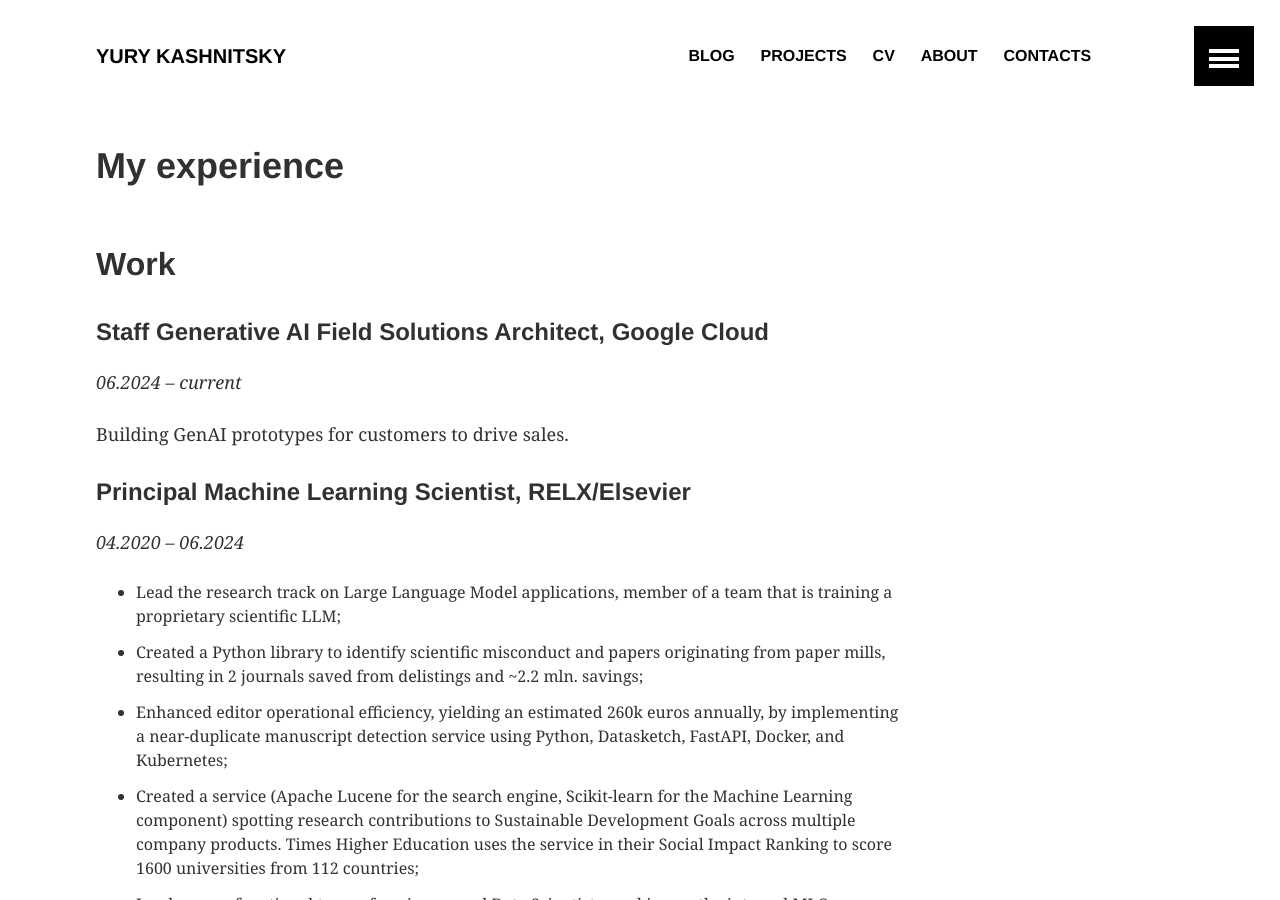
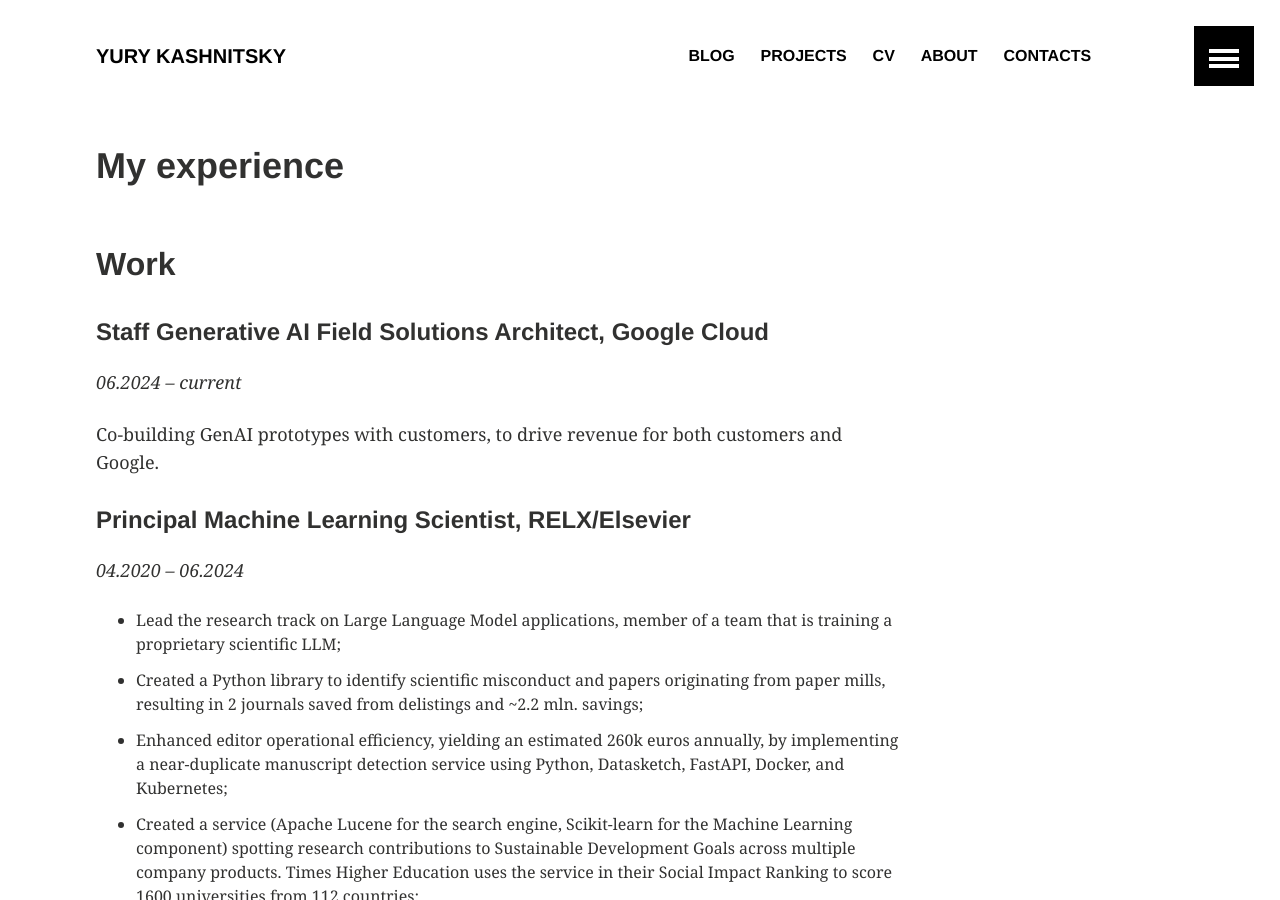
Before and after one commit to Yorko/yorko.github.io, a Jekyll site: the page built from _pages/cv.md, in a window 1280 px wide and 900 px high. Built offline with Jekyll 4.4.1, drawn with Linux system fonts in a browser that asks for light colours; comment, search, counter and statistics services are not loaded.

Commit message:
Update cv.md (#42)

```diff
--- a/_pages/cv.md
+++ b/_pages/cv.md
@@ -13,7 +13,7 @@ image:
 
 *06.2024 – current*
 
-Building GenAI prototypes for customers to drive sales.
+Co-building GenAI prototypes with customers, to drive revenue for both customers and Google.
 
 #### Principal Machine Learning Scientist, RELX/Elsevier
 
```
